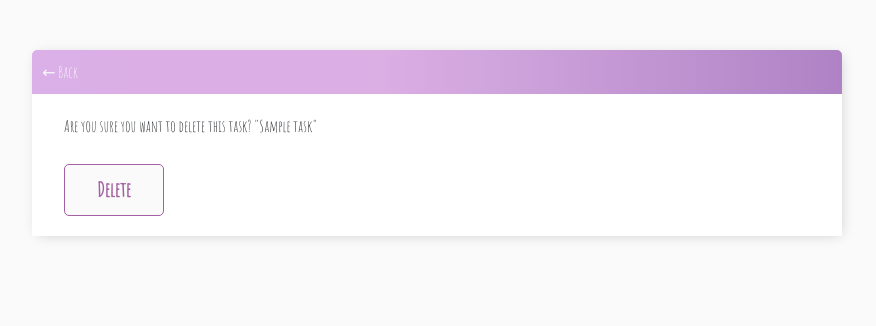
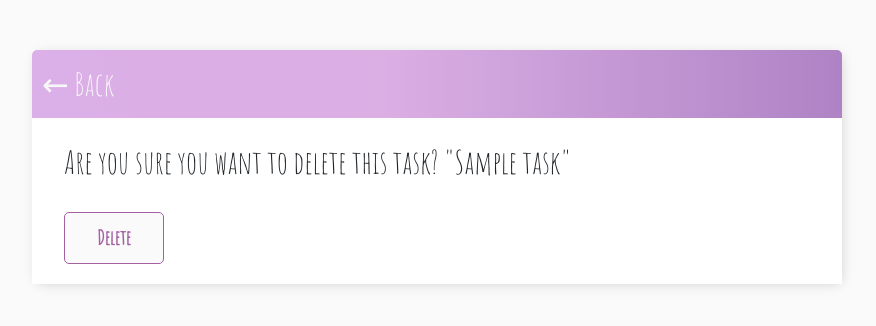
Before and after one commit to tracyphsu/ToDoApp, a Django app: page /task-delete/1/ in a window 1280 px wide. Shown: the top 326 px of the page, without its empty margins (203-1079 px from the left). Run offline with Django 3.2, Linux system fonts and the light colour scheme; a user stored in the database is signed in; tables that the repository leaves empty hold one stand-in row (values such as "Sample post"); some web fonts are replaced.

Commit message:
updated css

```diff
--- a/ToDo_App/templates/ToDo_App/task_confirm_delete.html
+++ b/ToDo_App/templates/ToDo_App/task_confirm_delete.html
@@ -2,12 +2,12 @@
 {% block content %}
 
 <div class="header-bar">
-    <a href="{% url 'tasks' %}">&#8592; Back</a>
+    <a href="{% url 'tasks' %}" class="logout-in">&#8592; Back</a>
 </div>
 <div class="card-body">
     <form method="POST">
         {% csrf_token %}
-        <p>Are you sure you want to delete this task? "{{task}}"</p>
+        <p class="logout-in">Are you sure you want to delete this task? "{{task}}"</p>
         <input class="button" type="submit" value="Delete">
     </form>
 </div>
```
